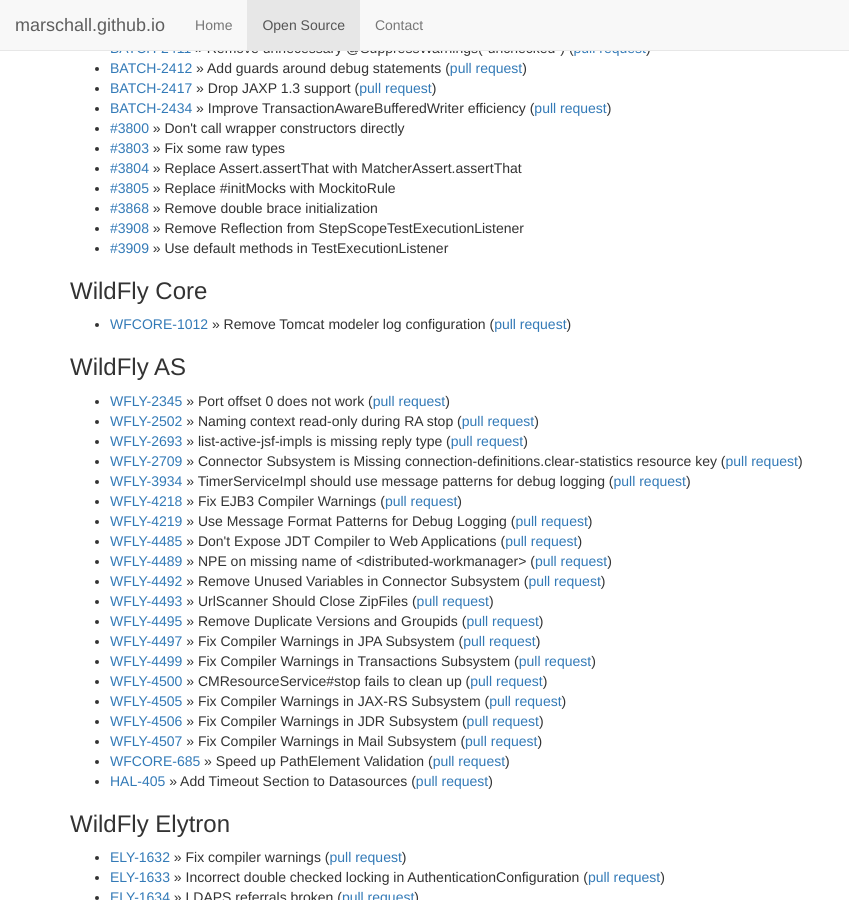
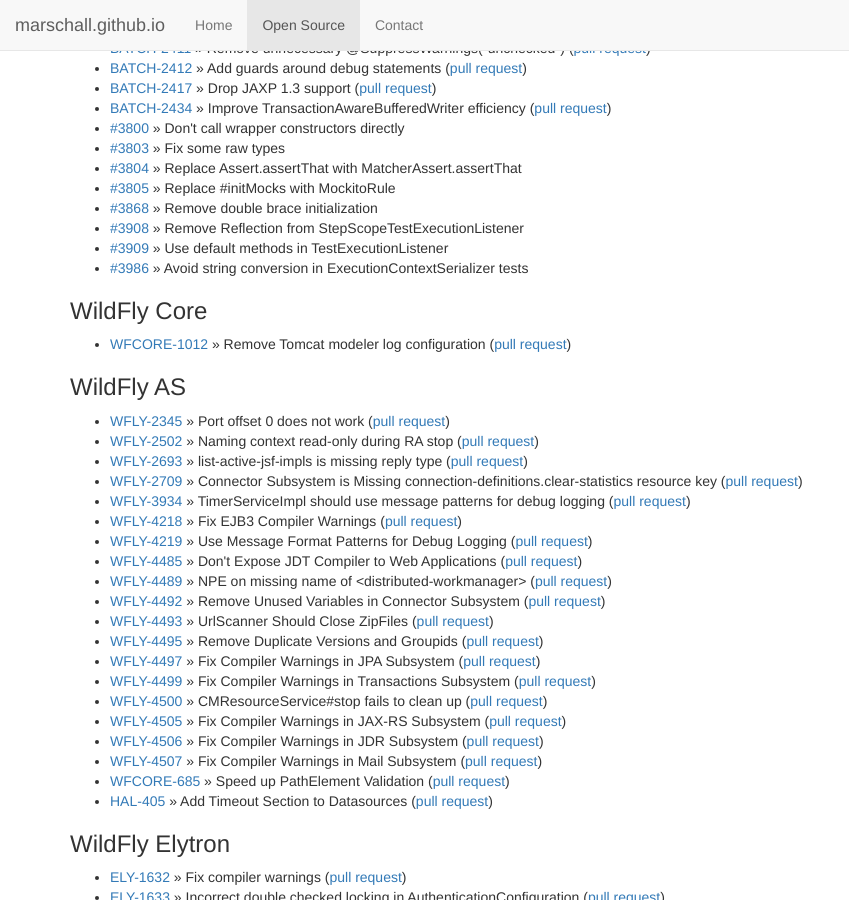
Before and after one commit to marschall/marschall.github.com, a Jekyll site: the page built from open-source.html, in a window 1280 px wide and 900 px high, scrolled down 2184 px. Shown: the whole window, without its empty margins (0-849 px from the left). Built offline with Jekyll 4.4.1, drawn with Linux system fonts in a browser that asks for light colours.

Commit message:
add BATCH-3986 git push origin master

```diff
--- a/open-source.html
+++ b/open-source.html
@@ -147,6 +147,8 @@
   <li><a href="https://github.com/spring-projects/spring-batch/pull/3868">#3868</a> &raquo; Remove double brace initialization</li>
   <li><a href="https://github.com/spring-projects/spring-batch/pull/3908">#3908</a> &raquo; Remove Reflection from StepScopeTestExecutionListener</li>
   <li><a href="https://github.com/spring-projects/spring-batch/pull/3909">#3909</a> &raquo; Use default methods in TestExecutionListener</li>
+  <li><a href="https://github.com/spring-projects/spring-batch/pull/3986">#3986</a> &raquo; Avoid string conversion in ExecutionContextSerializer tests</li>
+
 </ul>
 <h3>WildFly Core</h3>
 <ul>
```
